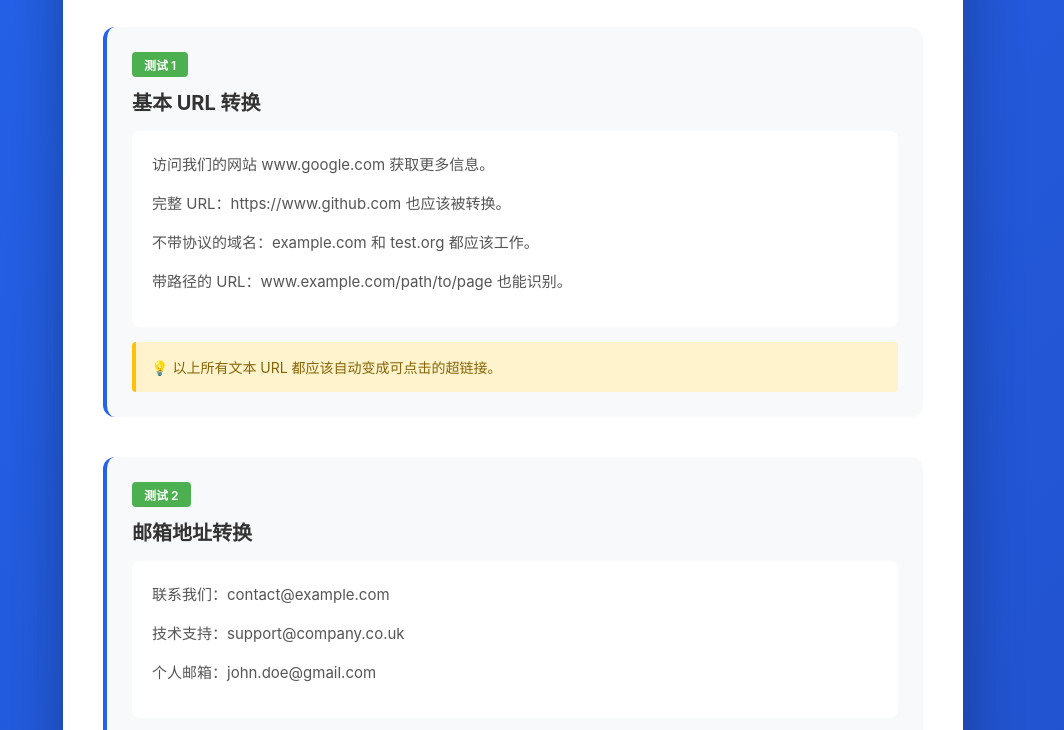
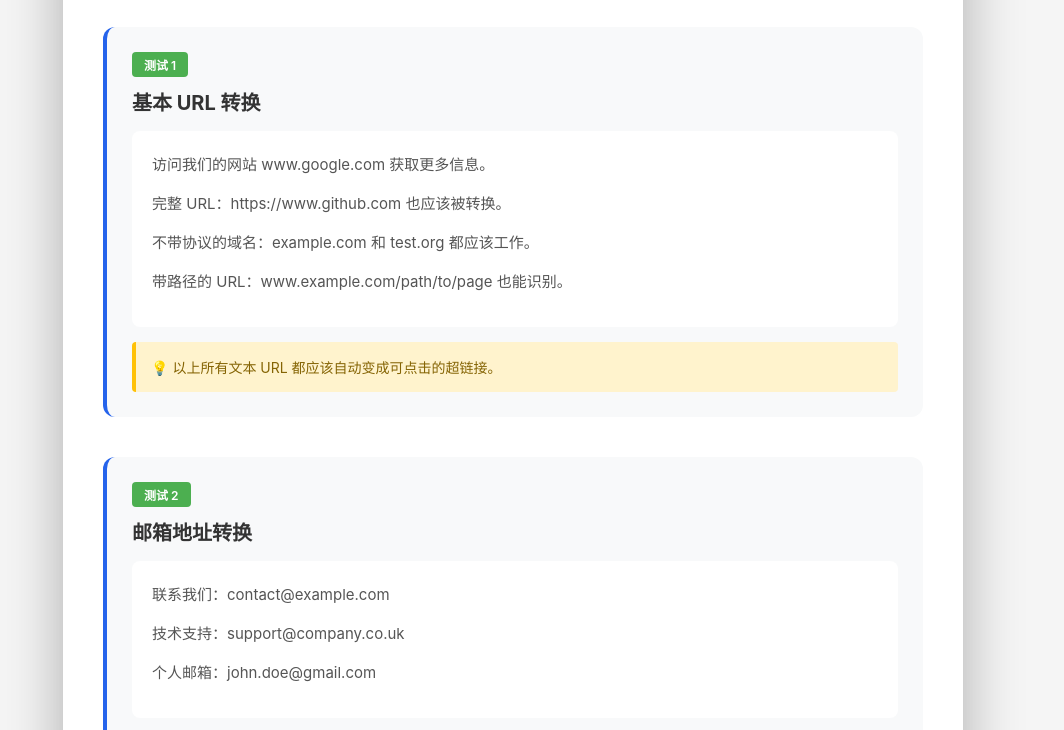
Before and after one commit to xiaowulang-turbo/SmartHyperlinkRecognition, a browser extension: page test.html in a window 1280 px wide. Shown: the part 159-889 px from the top of the page, without its empty margins (127-1191 px from the left). Drawn offline with Linux system fonts and the light colour scheme.

Commit message:
feat: optimize background color

```diff
--- a/extension/options.css
+++ b/extension/options.css
@@ -7,7 +7,7 @@
 body {
 	font-family: -apple-system, BlinkMacSystemFont, 'Segoe UI', Roboto,
 		'Helvetica Neue', Arial, sans-serif;
-	background: linear-gradient(135deg, #2563eb 0%, #1e40af 100%);
+	background: #f5f5f5;
 	padding: 20px;
 	min-height: 100vh;
 }
--- a/extension/popup.css
+++ b/extension/popup.css
@@ -8,7 +8,7 @@ body {
 	width: 320px;
 	font-family: -apple-system, BlinkMacSystemFont, 'Segoe UI', Roboto,
 		'Helvetica Neue', Arial, sans-serif;
-	background: linear-gradient(135deg, #2563eb 0%, #1e40af 100%);
+	background: #f5f5f5;
 	color: #333;
 }
 
--- a/test.html
+++ b/test.html
@@ -14,7 +14,7 @@
 			body {
 				font-family: -apple-system, BlinkMacSystemFont, 'Segoe UI',
 					Roboto, sans-serif;
-				background: linear-gradient(135deg, #2563eb 0%, #1e40af 100%);
+				background: #f5f5f5;
 				padding: 40px 20px;
 				min-height: 100vh;
 			}
```
Also changed, not shown: extension/welcome.html (+1 -1 lines).
